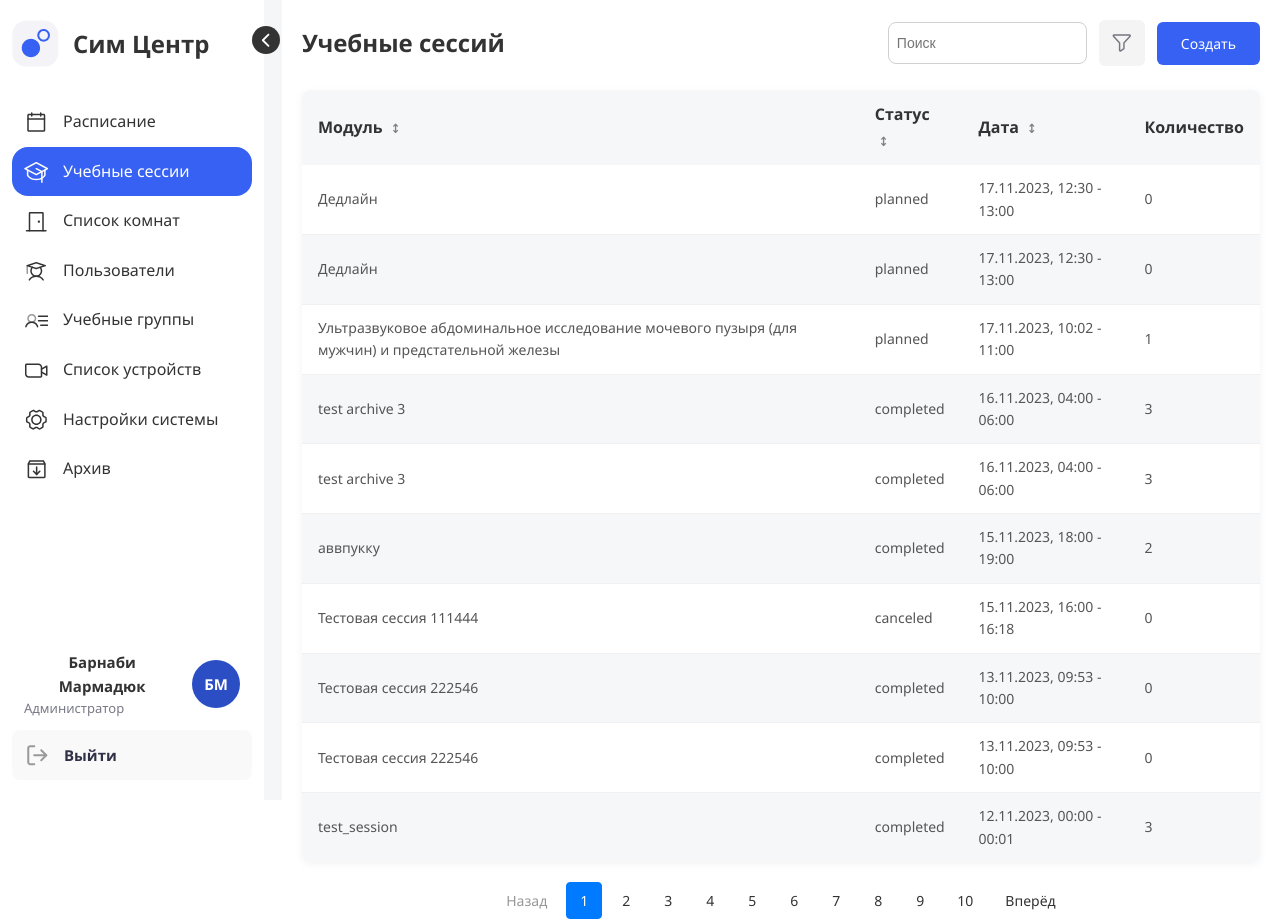
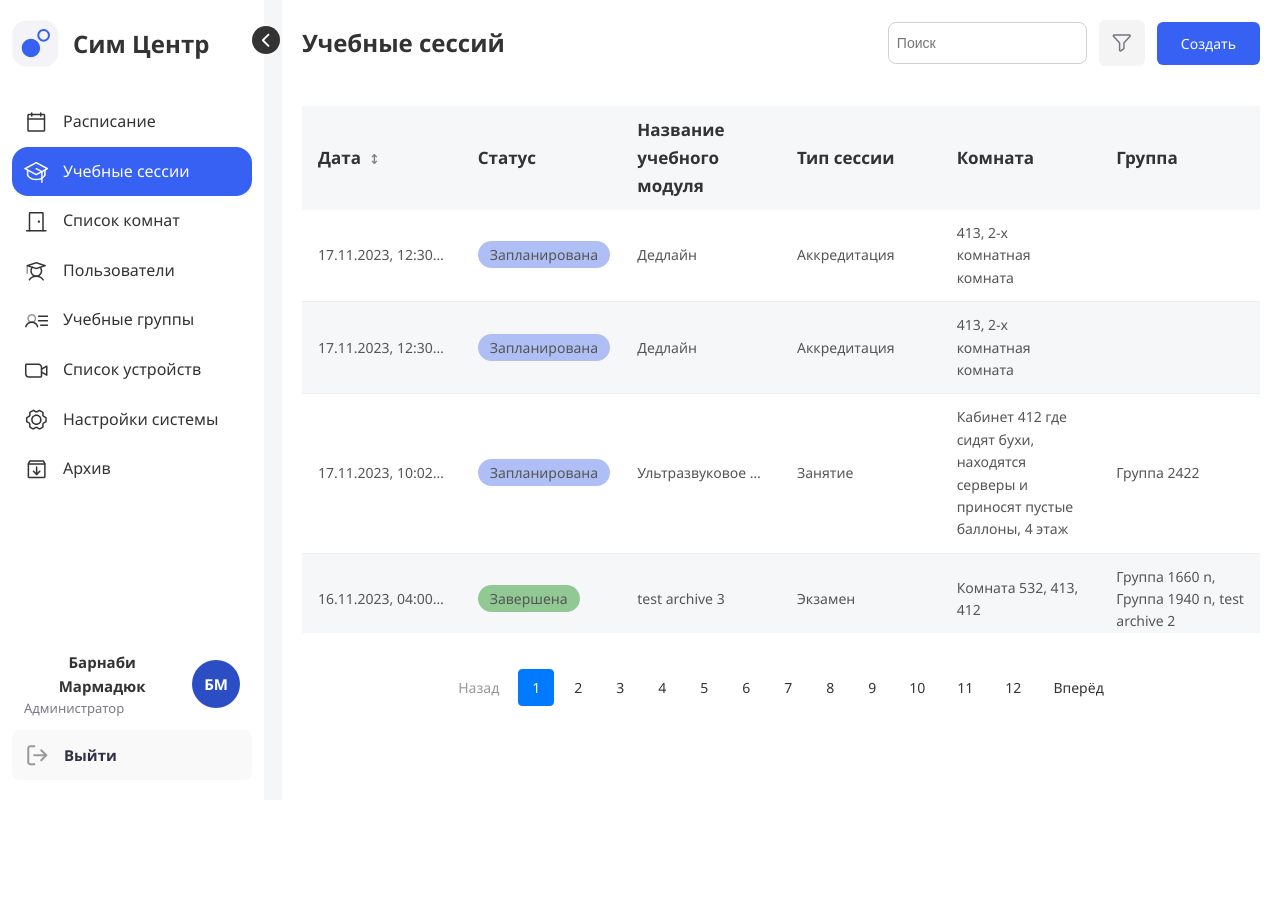
Before and after one commit to Aidrocker72/ados_aidar_tz, a Vue app: page /dashboard in a window 1280 px wide. After the commit the page ends 800 px from the top, so only its background shows below. Built offline with nearby package versions, Linux system fonts and the light colour scheme; sample sign-in values are in the browser's storage.

Commit message:
aidar: Добавлены стили для таблицы

```diff
--- a/src/components/session-table/SessionTable.scss
+++ b/src/components/session-table/SessionTable.scss
@@ -2,11 +2,33 @@
     width: 100%;
     border-collapse: collapse;
     margin-top: 10px;
+    table-layout: fixed;
     background: var(--color-white);
     border-radius: 8px;
-    overflow: hidden;
+    overflow: auto;
+    max-height: 500px;
     box-shadow: 0 2px 8px rgba(0, 0, 0, 0.05);
     margin-top: 24px;
+
+    &__status {
+        &.status_completed span {
+            background-color: #91C893;
+            padding: 4px 12px;
+            border-radius: 43px;
+        }
+
+        &.status_planned span {
+            background-color: #AFBFF5;
+            padding: 4px 12px;
+            border-radius: 43px;
+        }
+
+        &.status_canceled span {
+            background-color: #FFDAA1;
+            padding: 4px 12px;
+            border-radius: 43px;
+        }
+    }
 
     thead th {
         background: #F5F7F9;
@@ -22,24 +44,36 @@
     }
 
     .session-table tbody tr:nth-child(odd) {
-        background-color: white;
+        background-color: var(--color-white);
     }
 
     &__head {
         background: #f8f9fa;
-        padding: 12px 16px;
+        padding: 10px 16px;
         text-align: left;
-        font-weight: 600;
-        color: #333;
+        font-weight: 800;
+        font-size: 17px;
+        line-height: 28px;
+        letter-spacing: 0px;
+        vertical-align: middle;
         cursor: pointer;
         user-select: none;
         transition: background 0.2s;
+    }
 
+    &__header,
+    &__cell {
+        overflow: hidden;
+        text-overflow: ellipsis;
+        white-space: nowrap;
+        padding: 10px 16px;
+    }
 
-        &:hover {
-            background: var(--color-white);
-        }
+    &__header--module,
+    &__cell--module {
+        max-width: 485px;
     }
+
 
     &__row {
         border-bottom: 1px solid #f0f0f0;
--- a/src/components/session-table/SessionTable.vue
+++ b/src/components/session-table/SessionTable.vue
@@ -2,29 +2,34 @@
     <table class="session-table">
         <thead>
             <tr>
-                <th @click="sort('module')" class="session-table__head">
-                    Модуль
-                    <SortIcon :dir="iconDir('module')" />
-                </th>
-                <th @click="sort('status')" class="session-table__head">
-                    Статус
-                    <SortIcon :dir="iconDir('status')" />
-                </th>
-                <th @click="sort('date')" class="session-table__head">
-                    Дата
-                    <SortIcon :dir="iconDir('date')" />
-                </th>
-                <th class="session-table__head">
-                    Количество
+                <th
+                    v-for="column in columns"
+                    :key="column.key"
+                    @click="column.sortable ? sort(column.key) : null"
+                    :class="{
+                        'session-table__sortable': column.sortable,
+                        'session-table__header--module': column.key === 'module',
+                    }"
+                    class="session-table__head"
+                >
+                    {{ column.label }}
+                    <SortIcon v-if="column.sortable" :dir="iconDir(column.key)" />
                 </th>
             </tr>
+
         </thead>
         <tbody>
             <tr v-for="(s, id) in paginated" :key="id" class="session-table__row">
-                <td>{{ s.module }}</td>
-                <td>{{ s.status }}</td>
-                <td>{{ s.date }}</td>
-                <td>{{ s.count }}</td>
+                <td class="session-table__cell">{{ s.date }}</td>
+                <td class="ession-table__cell session-table__status" :class="`status_${s.status.toLowerCase()}`">
+                    <span>
+                        {{ renderStatus(s.status) }}
+                    </span>
+                </td>
+                <td class="session-table__cell session-table__cell--module">{{ s.module }}</td>
+                <td lass="session-table__cell">{{ s.type }}</td>
+                <td lass="session-table__cell">{{ s.room }}</td>
+                <td>{{ s.group }}</td>
             </tr>
         </tbody>
     </table>
@@ -35,8 +40,11 @@ import { computed } from 'vue'
 import { useSessionStore } from '@/stores/sessionStore'
 import type { ISession } from '@/interfaces/ISession'
 import SortIcon from '@/components/shared/SortIcon.vue'
+import { SESSION_STATUS_LABELS } from '@/constants/sessionStatusLabels';
+import { SESSION_TABLE_COLUMNS } from '@/constants/tableColumns';
 
 const store = useSessionStore();
+const columns = SESSION_TABLE_COLUMNS;
 
 const paginated = computed(() => store.paginatedSessions);
 
@@ -44,6 +52,10 @@ const sort = (field: keyof ISession) => store.setSort(field);
 const iconDir = (field: keyof ISession) => {
     return store.sortBy === field ? store.sortDir : null
 };
+
+const renderStatus = (status: string) => {
+    return SESSION_STATUS_LABELS[status as keyof typeof SESSION_STATUS_LABELS] || status;
+};
 </script>
 
 <style lang="scss">
--- /dev/null
+++ b/src/constants/sessionStatusLabels.ts
@@ -0,0 +1,7 @@
+import { SessionStatusEnum } from '@/enums/SessionStatusEnum';
+
+export const SESSION_STATUS_LABELS: Record<SessionStatusEnum, string> = {
+  [SessionStatusEnum.COMPLETED]: 'Завершена',
+  [SessionStatusEnum.CANCELED]: 'Отменена',
+  [SessionStatusEnum.PLANNED]: 'Запланирована',
+};
--- /dev/null
+++ b/src/constants/sessionTypeLabel.ts
@@ -0,0 +1,7 @@
+import { SessionTypeEnum } from "@/enums/SessionTypeEnum";
+
+export const SESSION_TYPE_LABELS: Record<SessionTypeEnum, string> = {
+    [SessionTypeEnum.LESSON]: 'Занятие',
+    [SessionTypeEnum.EXAMINATION]: 'Экзамен',
+    [SessionTypeEnum.ACCREDITATION]: 'Аккредитация',
+}
--- /dev/null
+++ b/src/constants/tableColumns.ts
@@ -0,0 +1,14 @@
+import { TableColumnType } from '@/types/TableColumnType'
+
+export const SESSION_TABLE_COLUMNS: TableColumnType[] = [
+    { key: 'date', label: 'Дата', sortable: true },
+    {
+        key: 'status',
+        label: 'Статус',
+        sortable: false,
+    },
+    { key: 'module', label: 'Название учебного модуля', sortable: false },
+    { key: 'type', label: 'Тип сессии', sortable: false },
+    { key: 'room', label: 'Комната', sortable: false },
+    { key: 'group', label: 'Группа', sortable: false },
+]
--- /dev/null
+++ b/src/enums/SessionTypeEnum.ts
@@ -0,0 +1,5 @@
+export enum SessionTypeEnum {
+    LESSON = 'lesson',
+    EXAMINATION = 'examination',
+    ACCREDITATION = 'accreditation',
+}
--- a/src/interfaces/ISession.ts
+++ b/src/interfaces/ISession.ts
@@ -3,7 +3,9 @@ import type { SessionStatusEnum } from "@/enums/SessionStatusEnum";
 export interface ISession {
     id: number;
     module: string;
-    status: SessionStatusEnum | string;
+    status: SessionStatusEnum;
+    type: string;
     date: string;
-    count: number
+    room: string;
+    group: string;
 }
--- a/src/stores/sessionStore.ts
+++ b/src/stores/sessionStore.ts
@@ -2,6 +2,8 @@ import { defineStore } from 'pinia'
 import type { IFilters } from '@/interfaces/IFilters';
 import type { ISession } from '@/interfaces/ISession';
 import { formatSessionDate } from '@/utils/date';
+import { SESSION_STATUS_LABELS } from '@/constants/sessionStatusLabels';
+import { SESSION_TYPE_LABELS } from '@/constants/sessionTypeLabel';
 
 export const useSessionStore = defineStore('session', {
   state: () => ({
@@ -48,12 +50,12 @@ export const useSessionStore = defineStore('session', {
       return result
     },
     paginatedSessions(state): ISession[] {
-      const start = (state.currentPage - 1) * 10
-      const end = start + 10;
+      const start = (state.currentPage - 1) * 9
+      const end = start + 9;
       return this.filteredAndSortedSessions.slice(start, end)
     },
     totalPages(): number {
-      return Math.ceil(this.filteredAndSortedSessions.length / 10)
+      return Math.ceil(this.filteredAndSortedSessions.length / 9)
     },
   },
   actions: {
@@ -91,10 +93,10 @@ export const useSessionStore = defineStore('session', {
           id: s.id,
           module: s.module,
           status: s.status.name,
+          type: SESSION_TYPE_LABELS[s.type.name as keyof typeof SESSION_TYPE_LABELS] || s.type.name,
           date: formatSessionDate(s.start, s.end),
-          count: s.groups?.length || 0,
-          room: s.rooms[0]?.name || '-',
-          responsible: s.rooms[0]?.responsible?.name || '-',
+          room: s.rooms.map((r: any) => r.name).join(', '),
+          group: s.groups.map((g: any) => g.name).join(', '),
         }))
       } catch (error) {
         console.error('Не удалось загрузить сессии:', error)
--- /dev/null
+++ b/src/types/TableColumnType.ts
@@ -0,0 +1,7 @@
+import { ISession } from "@/interfaces/ISession";
+
+export type TableColumnType = {
+    key: keyof ISession;
+    label: string;
+    sortable?: boolean;
+}
--- a/src/views/Dashboard.vue
+++ b/src/views/Dashboard.vue
@@ -4,7 +4,10 @@
             <Header @create="showCreate = true" @filter="showFilter = true" />
 
             <div class="dashboard__content">
-                <SessionTable />
+                <div class="table-wrapper">
+                    <SessionTable />
+                </div>
+
                 <Pagination />
             </div>
         </div>
@@ -35,21 +38,39 @@ const showFilter = ref(false)
 <style lang="scss">
 .dashboard {
     display: flex;
-    max-height: 100vh;
-    height: 100%;
+    min-height: 100vh;
     background: #f8f9fa;
 
     &__main {
         flex: 1;
         padding: 20px;
-        background: #ffff;
+        background: var(--color-white);
     }
 
     &__content {
-        max-width: 1200px;
-        margin: 0 auto;
+        display: flex;
+        flex-direction: column;
+        height: calc(100vh - 140px);
     }
 
+    .table-wrapper {
+        flex: 1;
+        overflow-y: auto;
+        height: 600px;
+        margin: 16px 0;
 
+        &::-webkit-scrollbar {
+            width: 6px;
+        }
+
+        &::-webkit-scrollbar-track {
+            background: #f1f1f1;
+        }
+
+        &::-webkit-scrollbar-thumb {
+            background: #ccc;
+            border-radius: 3px;
+        }
+    }
 }
 </style>
```
